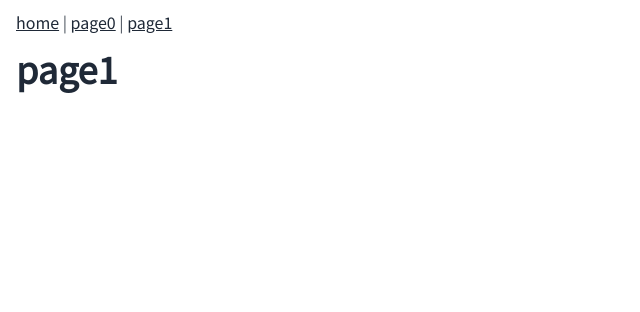
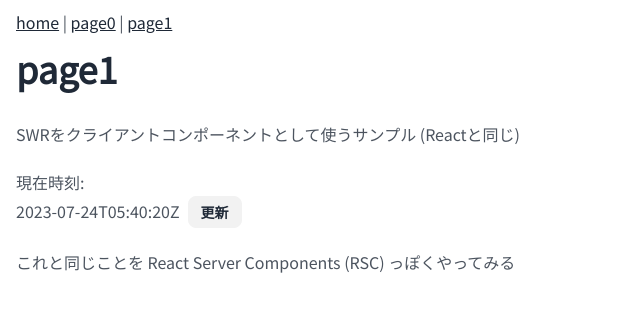
Before and after one commit to heiwa4126/nextjs-my-app1, a Next.js app: page /page1 in a window 1280 px wide. Shown: the top 312 px of the page, without its empty margins (0-640 px from the left). Built offline with nearby package versions, Linux system fonts and the light colour scheme.

Commit message:
add SWR(client) example

```diff
--- a/app/page1/page.tsx
+++ b/app/page1/page.tsx
@@ -1,3 +1,4 @@
+import FetchNow from '@/components/FetchNow';
 import { Metadata } from 'next';
 
 const title = 'page1';
@@ -9,6 +10,12 @@ export default function Home() {
   return (
     <main className="mx-4 my-3">
       <h1>{title}</h1>
+      <p>SWRをクライアントコンポーネントとして使うサンプル (Reactと同じ)</p>
+      <div>
+        現在時刻:
+        <FetchNow />
+      </div>
+      <p>これと同じことを React Server Components (RSC) っぽくやってみる</p>
     </main>
   );
 }
--- /dev/null
+++ b/components/FetchNow.tsx
@@ -0,0 +1,39 @@
+'use client';
+// swrをクライアントコンポーネントとして使うサンプル
+import useSWR, { mutate } from 'swr';
+
+type Now = {
+  now: string;
+};
+
+const fetcher: (input: RequestInfo, init?: RequestInit) => Promise<Now> = (...args) =>
+  fetch(...args).then((res) => {
+    // throw new Error('TEST ERROR');
+    if (!res.ok) {
+      throw new Error(`Failed to fetch data (${res.status} ${res.statusText})`);
+    }
+    return res.json();
+  });
+
+export function FetchNow() {
+  const key = '/api/now';
+  const { data, error, isLoading } = useSWR<Now>(key, fetcher);
+  const handler = () => {
+    mutate(key);
+  };
+
+  if (error) return <div>failed to load. {error?.message}</div>;
+  if (isLoading) return <div>loading...</div>;
+
+  // render data
+  return (
+    <div>
+      {data?.now}
+      <button className="btn btn-sm ml-2" onClick={handler}>
+        更新
+      </button>
+    </div>
+  );
+}
+
+export default FetchNow;
--- a/package.json
+++ b/package.json
@@ -20,6 +20,7 @@
     "postcss": "8.4.27",
     "react": "18.2.0",
     "react-dom": "18.2.0",
+    "swr": "^2.2.0",
     "tailwindcss": "3.3.3",
     "typescript": "5.1.6"
   },
```
Also changed, not shown: 1 other file (tests, documents, lock files or other folders).
